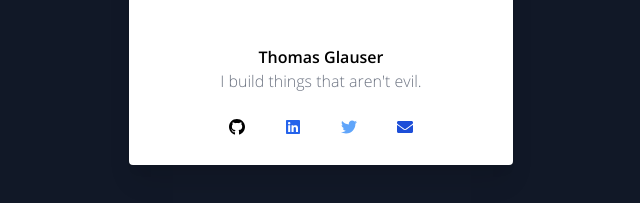
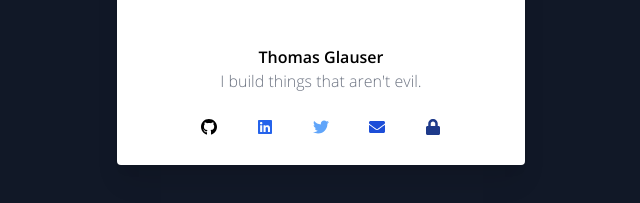
Before and after one commit to AUThomasCH/personal-website, a Gatsby site: page / in a window 1280 px wide. Shown: the part 439-642 px from the top of the page, without its empty margins (319-959 px from the left). Built offline with nearby package versions, Linux system fonts and the light colour scheme; Gatsby itself is replaced by a stand-in of ours.

Commit message:
add gpg key

```diff
--- a/src/config/index.js
+++ b/src/config/index.js
@@ -8,3 +8,4 @@ export const URLGitHub = "https://github.com/AUThomasCH";
 export const URLLinkedin = "https://www.linkedin.com/in/thomas-glauser";
 export const URLTwitter = "https://twitter.com/ThomasG_01";
 export const URLEmail = "mailto:contact@thomas-glauser.ch";
+export const URLGPGKey = "https://thomas-glauser.ch/public.key";
--- a/src/pages/index.js
+++ b/src/pages/index.js
@@ -10,6 +10,7 @@ import {
   URLGitHub,
   URLLinkedin,
   URLTwitter,
+  URLGPGKey,
 } from "../config/index";
 
 import SocialIcon from "../components/SocialIcon";
@@ -24,7 +25,7 @@ import {
   faTwitter,
 } from "@fortawesome/free-brands-svg-icons";
 
-import { faEnvelope } from "@fortawesome/free-solid-svg-icons";
+import { faEnvelope, faLock } from "@fortawesome/free-solid-svg-icons";
 
 const IndexPage = () => {
   return (
@@ -70,6 +71,11 @@ const IndexPage = () => {
               iconColor="text-blue-700"
               url={URLEmail}
             />
+            <SocialIcon
+              icon={faLock}
+              iconColor="text-blue-900"
+              url={URLGPGKey}
+            />
           </div>
         </div>
       </div>
```
Also changed, not shown: 1 other file.
